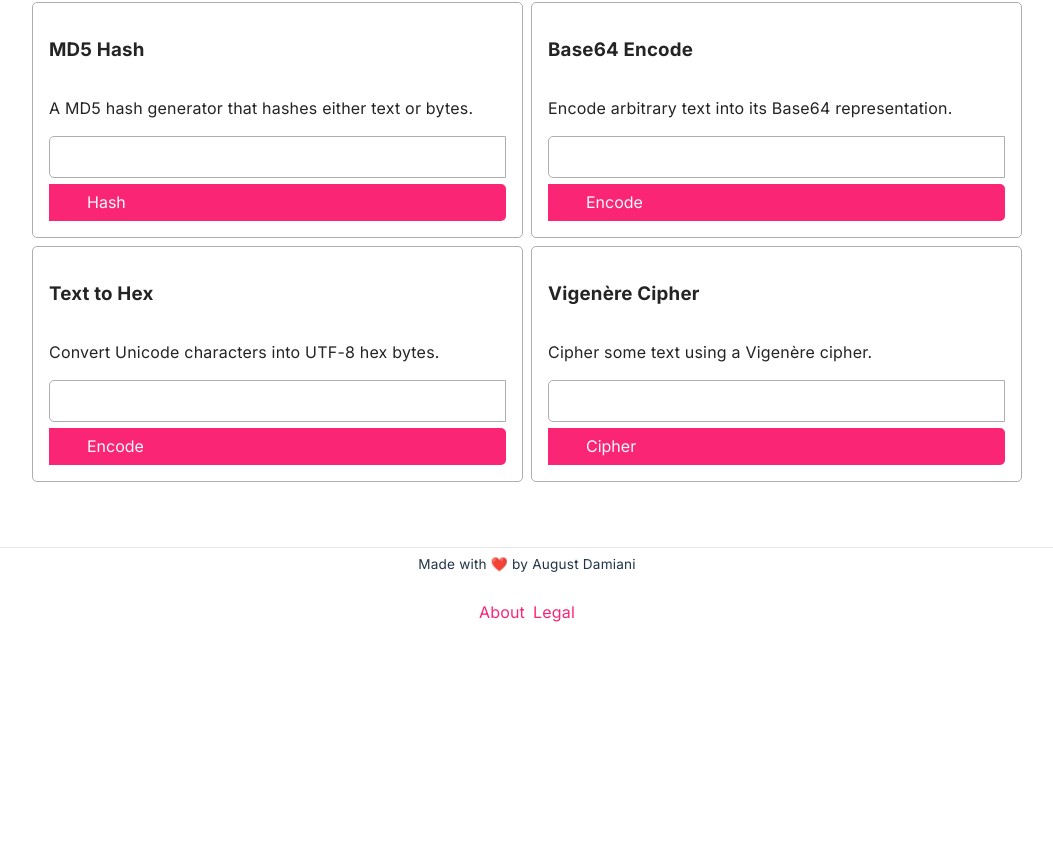
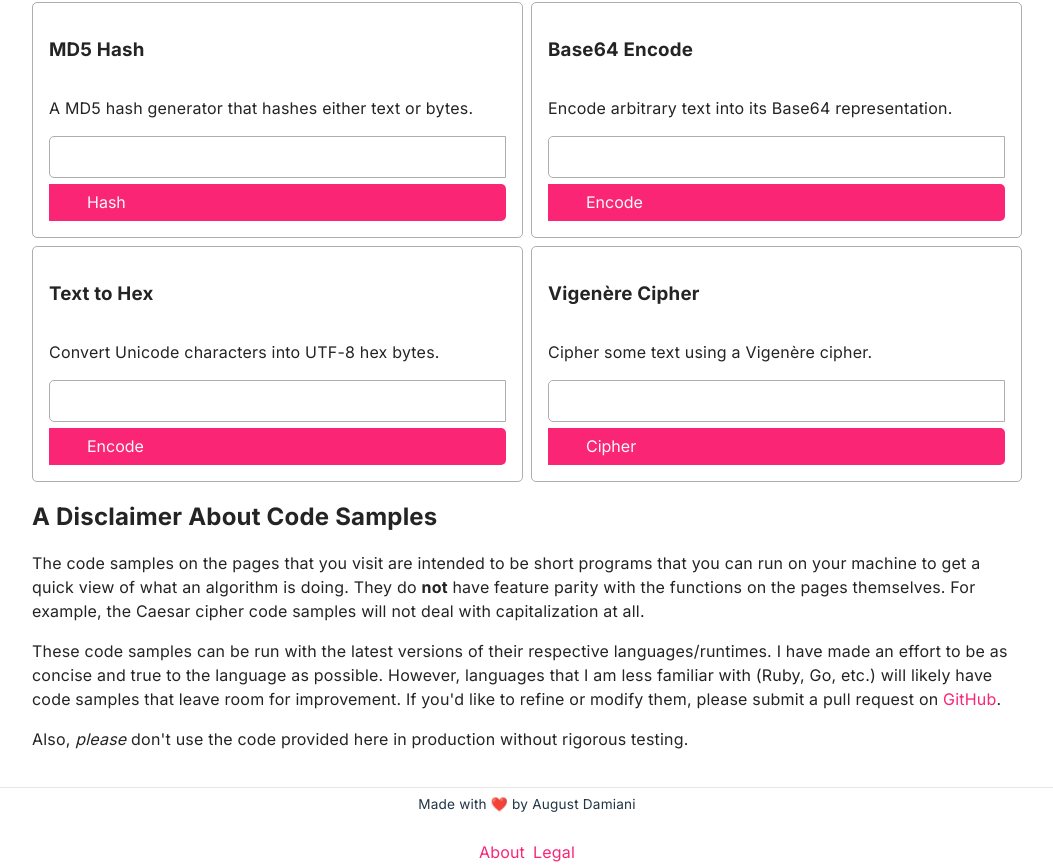
Before and after one commit to acdamiani/cryptools, a Next.js app: page / in a window 1280 px wide. Shown: the part 1692-2559 px from the top of the page, without its empty margins (113-1166 px from the left). Before the commit the page ends 2319 px from the top, so only its background shows below. Built offline with nearby package versions, Linux system fonts and the light colour scheme; some icons are missing.

Commit message:
feat: add code samples disclaimer

```diff
--- a/pages/index.tsx
+++ b/pages/index.tsx
@@ -86,8 +86,28 @@ export default function Home() {
             }
           />
         </Area>
-        <h3></h3>
       </div>
+      <h2>A Disclaimer About Code Samples</h2>
+      <p>
+        The code samples on the pages that you visit are intended to be short
+        programs that you can run on your machine to get a quick view of what an
+        algorithm is doing. They do <b>not</b> have feature parity with the
+        functions on the pages themselves. For example, the Caesar cipher code
+        samples will not deal with capitalization at all.
+      </p>
+      <p>
+        These code samples can be run with the latest versions of their
+        respective languages/runtimes. I have made an effort to be as concise
+        and true to the language as possible. However, languages that I am less
+        familiar with (Ruby, Go, etc.) will likely have code samples that leave
+        room for improvement. If you&apos;d like to refine or modify them,
+        please submit a pull request on {` `}
+        <Link href="https://github.com/acdamiani/cryptools">GitHub</Link>.
+      </p>
+      <p>
+        Also, <i>please</i> don&apos;t use the code provided here in production
+        without rigorous testing.
+      </p>
     </>
   );
 }
```
